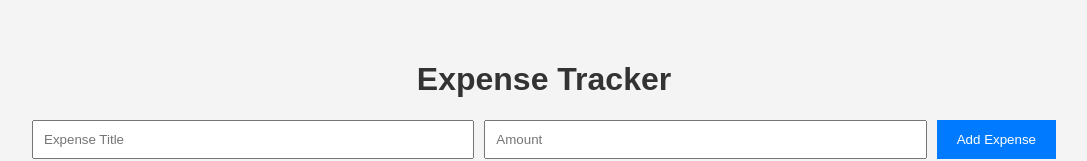
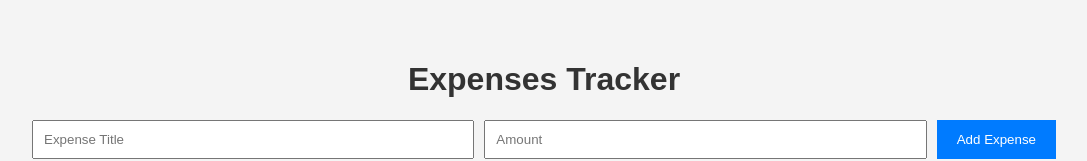
Before and after one commit to SwagataMondal19/3-tier-app, a React (Create React App) app in the folder frontend/: page / in a window 1280 px wide. Shown: the top 161 px of the page, without its empty margins (96-1183 px from the left). Built offline with nearby package versions, Linux system fonts and the light colour scheme; no server answers.

Commit message:
updated frontend

```diff
--- a/frontend/src/App.js
+++ b/frontend/src/App.js
@@ -67,7 +67,7 @@ function App() {
   return (
     <div className="container">
 
-      <h1>Expense Tracker</h1>
+      <h1>Expenses Tracker</h1>
 
       <div className="expense-form">
 
```
